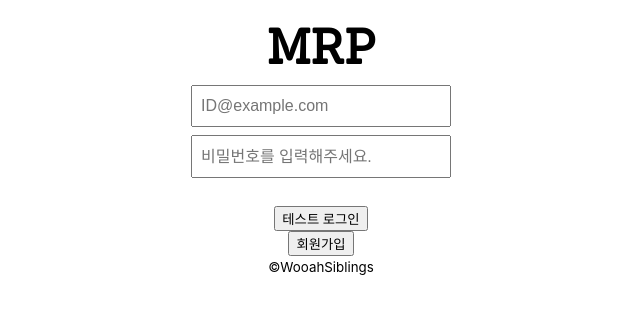
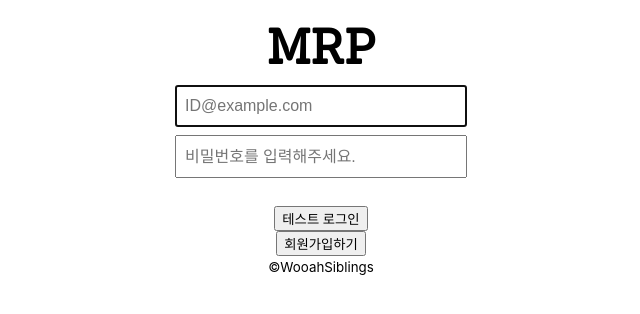
Before and after one commit to Seongjun-Moon/MRP, a React (Create React App) app in the folder web/: page /#/ in a window 1280 px wide. Shown: the top 314 px of the page, without its empty margins (319-959 px from the left). Built offline with nearby package versions, Linux system fonts and the light colour scheme.

Commit message:
Add login and signup toggel btn

```diff
--- a/web/src/components/signin.jsx
+++ b/web/src/components/signin.jsx
@@ -31,6 +31,7 @@ function Signin(props) {
           placeholder="ID@example.com"
           required
           ref={emailInput}
+          autoFocus
         />
         <input
           type="password"
--- a/web/src/components/signup.jsx
+++ b/web/src/components/signup.jsx
@@ -32,7 +32,6 @@ function Signup(props) {
       <h1>회원가입 페이지</h1>
 
       <form onSubmit={(e) => handleSubmit(e)} action="" className="signup-form">
-        <label htmlFor="signup-email">Email</label>
         <input
           type="email"
           name="email"
@@ -41,7 +40,6 @@ function Signup(props) {
           required
           ref={emailInput}
         />
-        <label htmlFor="signup-password">Password</label>
         <input
           type="password"
           name="password"
@@ -50,9 +48,6 @@ function Signup(props) {
           required
           ref={passwordInput}
         />
-        <label htmlFor="signup-password-confirmation">
-          Password Confirmation
-        </label>
         <input
           type="password"
           name="password"
@@ -61,7 +56,6 @@ function Signup(props) {
           required
           ref={passwordConfirmInput}
         />
-        <label htmlFor="signup-companycode">업체코드</label>
         <input
           name="companyCode"
           id="signup-companycode"
--- a/web/src/pages/welcome.pages.jsx
+++ b/web/src/pages/welcome.pages.jsx
@@ -13,7 +13,7 @@ class Welcome extends React.Component {
 
   signupButton = () => {
     this.setState({
-      sign: false,
+      sign: !this.state.sign,
     });
   };
 
@@ -25,10 +25,13 @@ class Welcome extends React.Component {
           {this.state.sign ? (
             <>
               <Signin login={this.props.login} />
-              <button onClick={this.signupButton}>회원가입</button>
+              <button onClick={this.signupButton}>회원가입하기</button>
             </>
           ) : (
-            <Signup login={this.props.login} />
+            <>
+              <Signup login={this.props.login} />
+              <button onClick={this.signupButton}>로그인하기</button>
+            </>
           )}
         </article>
         <Footer />
--- a/web/src/scss/App.scss
+++ b/web/src/scss/App.scss
@@ -27,9 +27,10 @@ label {
   display: block;
 }
 
+// Custom Input
 input {
   display: block;
-  width: 15rem;
+  width: 17rem;
   height: 2rem;
   padding: 0.2rem 0.5rem;
   margin: 0.5rem auto;
--- a/web/src/scss/pages.scss
+++ b/web/src/scss/pages.scss
@@ -20,6 +20,7 @@
   width: 50rem;
   margin: 0 auto;
   text-align: center;
+
   header {
     font-family: $Sanchez;
     font-size: 3rem;
```
